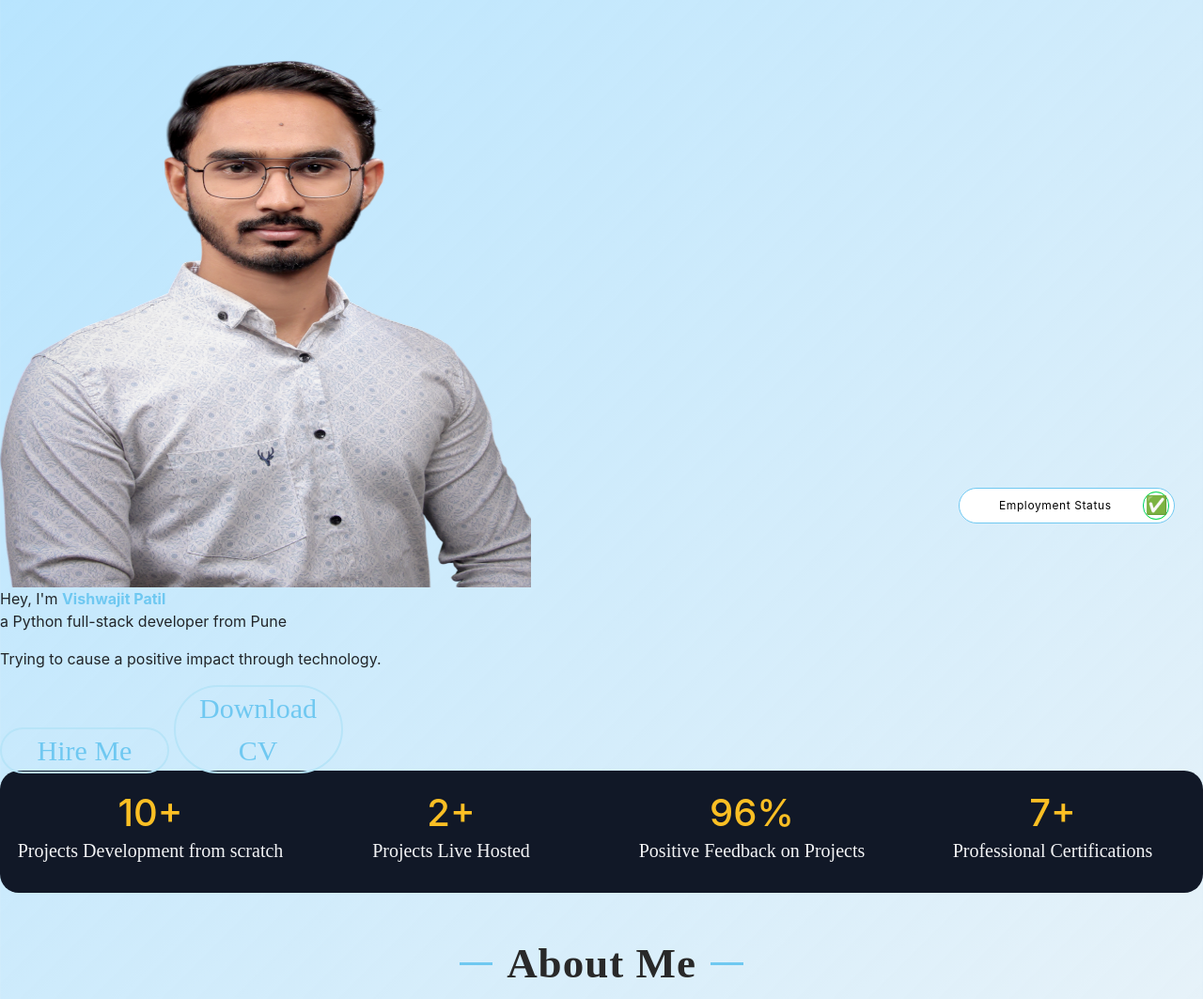
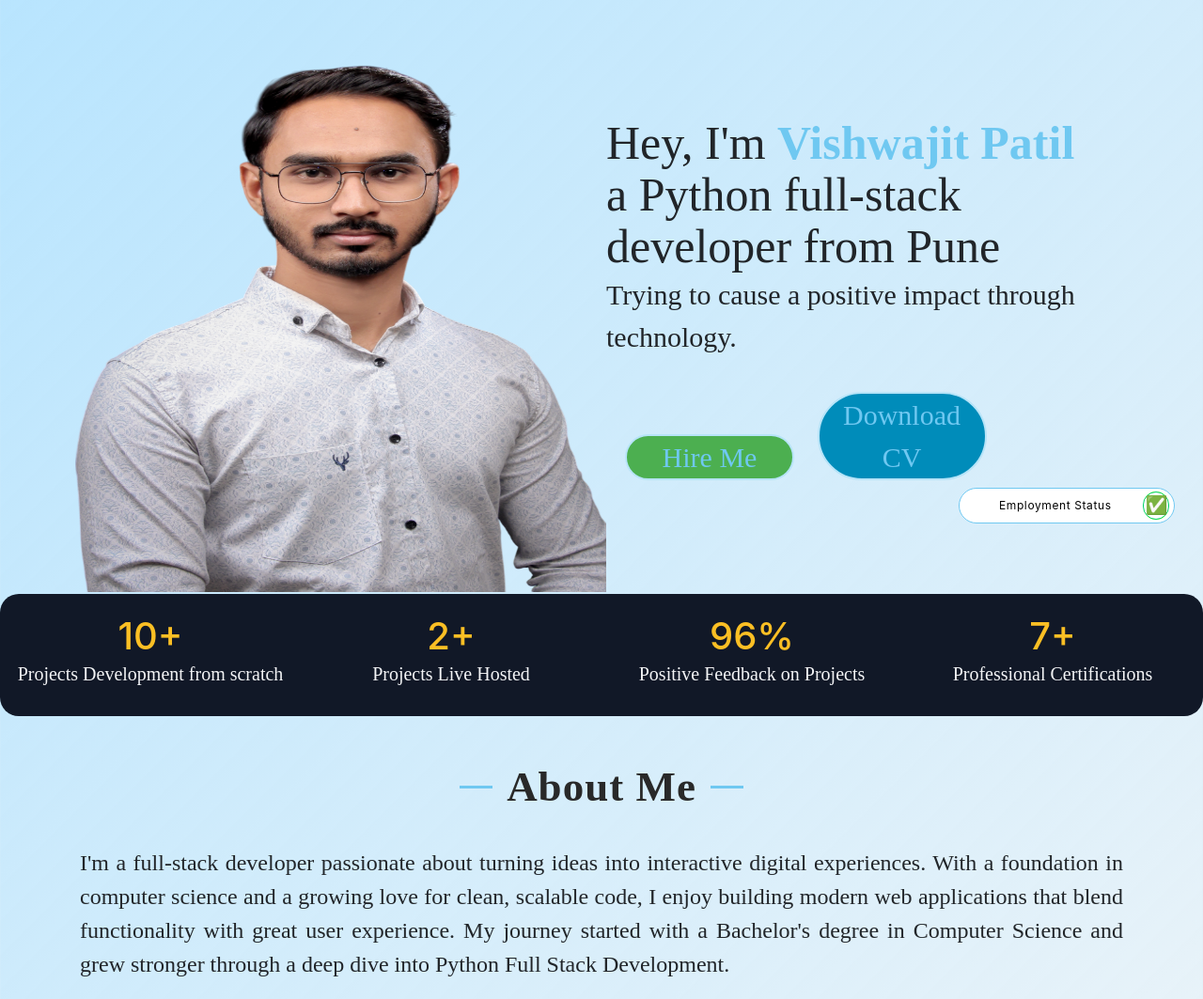
Before and after one commit to VishwajitPatil0822/Portfolio-Website, a Django app: page / in a window 1280 px wide. Shown: the part 138-1201 px from the top of the page at 94% size. Run offline with Django 5.2, Linux system fonts and the light colour scheme; some libraries are stand-ins or nearby versions.

Commit message:
Update home.css

```diff
--- a/static/css/home.css
+++ b/static/css/home.css
@@ -1,3 +1,43 @@
+#short_intro {
+    display: flex;
+    justify-content: space-between;
+    align-items: center;
+    padding: 5px 80px;
+}
+
+#my_img {
+    z-index: -1;
+}
+
+#intro_title {
+    font-family: 'Gabriola';
+    font-size: 50px;
+    line-height: 55px;
+}
+
+#intro_subtitle {
+    font-family: 'Gabriola';
+    font-size: 30px;
+    margin-top: -15px;
+}
+
+.button1 {
+    margin-left: 20px;
+    margin-top: 20px;
+}
+
+#hire_me_btn {
+    background-color: #4CAF50; /* Example color */
+}
+
+#download_cv_btn {
+    background-color: #008CBA; /* Example color */
+}
+
+
+
+
+
 .stats-container {
   display: flex;
   justify-content: space-between;
```
